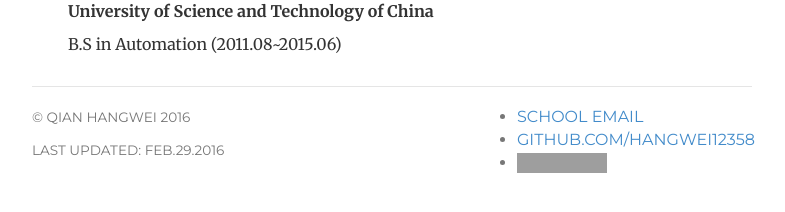
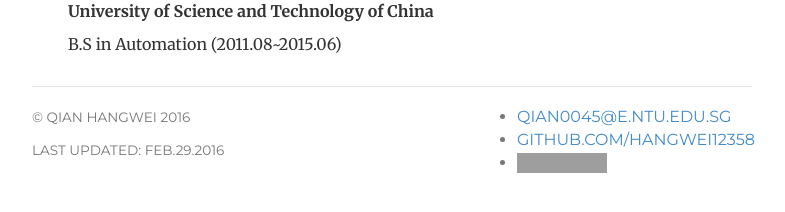
Before and after one commit to Hangwei12358/Hangwei12358.github.io, a Jekyll site: the page built from cv/index.html, in a window 1280 px wide. Shown: the part 271-483 px from the top of the page, without its empty margins (248-1033 px from the left). Built offline with Jekyll 4.4.1, drawn with Linux system fonts in a browser that asks for light colours; grey boxes are pictures that could not be loaded.

Commit message:
update email

```diff
--- a/_includes/footer.html
+++ b/_includes/footer.html
@@ -8,7 +8,7 @@
 
     <ul>
     <address>
-	        		<li><a href="mailto:qian0045@e.ntu.edu.sg">School Email</a></li>
+	        		<li><a href="mailto:qian0045@e.ntu.edu.sg">qian0045@e.ntu.edu.sg</a></li>
 	        		<li><a href="https://github.com/Hangwei12358">github.com/Hangwei12358</a></li>
 
 
```
